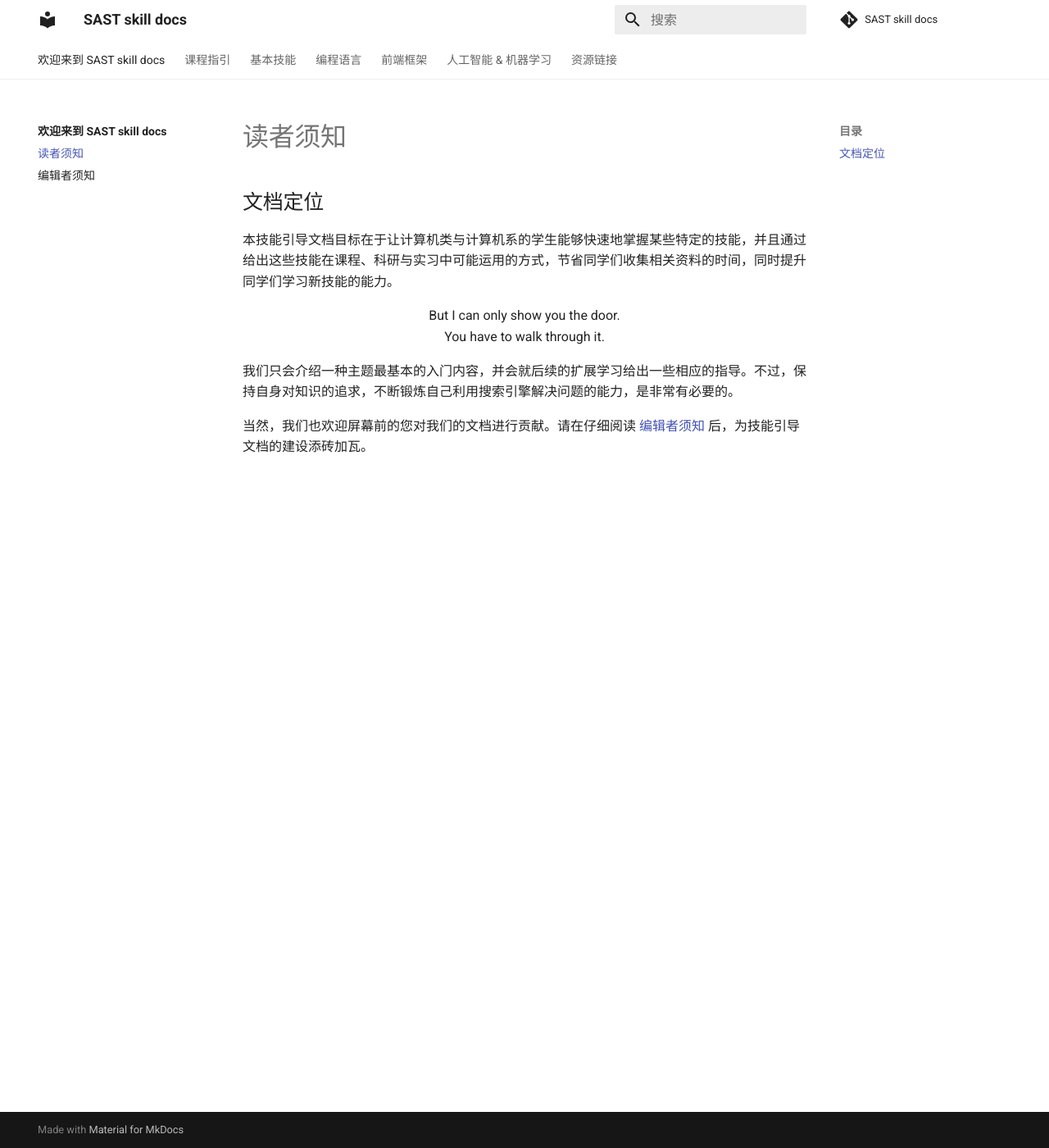
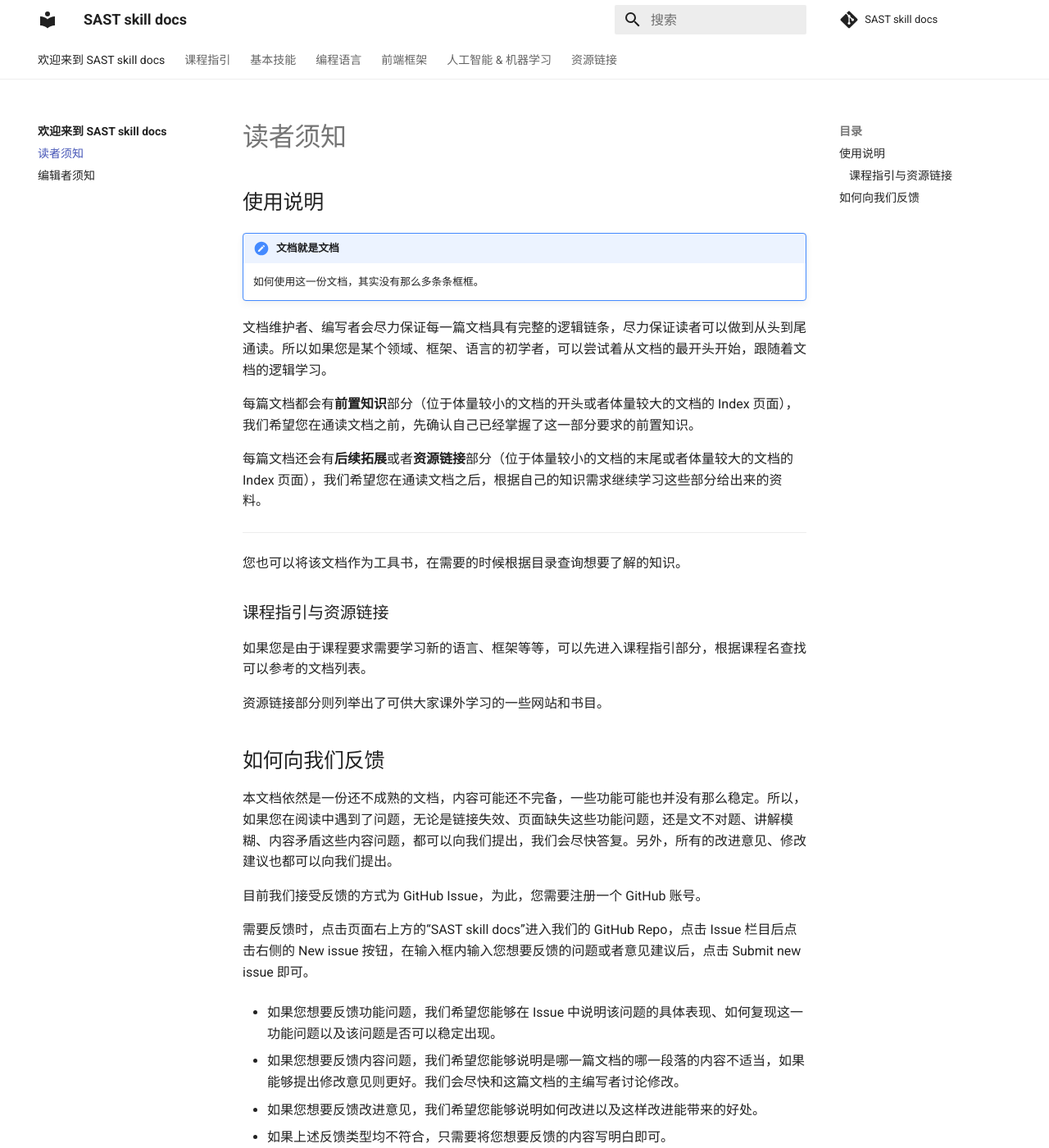
Before and after one commit to SAST-skill-docers/sast-skill-docs, an MkDocs documentation site: the page built from docs/notes/reader.md, in a window 1280 px wide and 1400 px high. Shown: the whole window at 82% size. Built offline with MkDocs 1.6.1 and Material for MkDocs 9.7.7, drawn with Linux system fonts in a browser that asks for light colours; comment, search, counter and statistics services are not loaded; some of the changed text lies outside the part shown.

Commit message:
Add indexes & local build

```diff
--- a/docs/notes/reader.md
+++ b/docs/notes/reader.md
@@ -1,12 +1,41 @@
 # 读者须知
 
-## 文档定位
+## 使用说明
 
-本技能引导文档目标在于让计算机类与计算机系的学生能够快速地掌握某些特定的技能，并且通过给出这些技能在课程、科研与实习中可能运用的方式，节省同学们收集相关资料的时间，同时提升同学们学习新技能的能力。
+!!! note "文档就是文档"
 
-<center>But I can only show you the door.<br/>
- You have to walk through it.</center>
+    如何使用这一份文档，其实没有那么多条条框框。
 
-我们只会介绍一种主题最基本的入门内容，并会就后续的扩展学习给出一些相应的指导。不过，保持自身对知识的追求，不断锻炼自己利用搜索引擎解决问题的能力，是非常有必要的。
+文档维护者、编写者会尽力保证每一篇文档具有完整的逻辑链条，尽力保证读者可以做到从头到尾通读。所以如果您是某个领域、框架、语言的初学者，可以尝试着从文档的最开头开始，跟随着文档的逻辑学习。
 
-当然，我们也欢迎屏幕前的您对我们的文档进行贡献。请在仔细阅读 [编辑者须知](/note/editor) 后，为技能引导文档的建设添砖加瓦。
+每篇文档都会有**前置知识**部分（位于体量较小的文档的开头或者体量较大的文档的 Index 页面），我们希望您在通读文档之前，先确认自己已经掌握了这一部分要求的前置知识。
+
+每篇文档还会有**后续拓展**或者**资源链接**部分（位于体量较小的文档的末尾或者体量较大的文档的 Index 页面），我们希望您在通读文档之后，根据自己的知识需求继续学习这些部分给出来的资料。
+
+---
+
+您也可以将该文档作为工具书，在需要的时候根据目录查询想要了解的知识。
+
+### 课程指引与资源链接
+
+如果您是由于课程要求需要学习新的语言、框架等等，可以先进入课程指引部分，根据课程名查找可以参考的文档列表。
+
+资源链接部分则列举出了可供大家课外学习的一些网站和书目。
+
+## 如何向我们反馈
+
+本文档依然是一份还不成熟的文档，内容可能还不完备，一些功能可能也并没有那么稳定。所以，如果您在阅读中遇到了问题，无论是链接失效、页面缺失这些功能问题，还是文不对题、讲解模糊、内容矛盾这些内容问题，都可以向我们提出，我们会尽快答复。另外，所有的改进意见、修改建议也都可以向我们提出。
+
+目前我们接受反馈的方式为 GitHub Issue，为此，您需要注册一个 GitHub 账号。
+
+需要反馈时，点击页面右上方的“SAST skill docs”进入我们的 GitHub Repo，点击 Issue 栏目后点击右侧的 New issue 按钮，在输入框内输入您想要反馈的问题或者意见建议后，点击 Submit new issue 即可。
+
+- 如果您想要反馈功能问题，我们希望您能够在 Issue 中说明该问题的具体表现、如何复现这一功能问题以及该问题是否可以稳定出现。
+
+- 如果您想要反馈内容问题，我们希望您能够说明是哪一篇文档的哪一段落的内容不适当，如果能够提出修改意见则更好。我们会尽快和这篇文档的主编写者讨论修改。
+
+- 如果您想要反馈改进意见，我们希望您能够说明如何改进以及这样改进能带来的好处。
+
+- 如果上述反馈类型均不符合，只需要将您想要反馈的内容写明白即可。
+
+我们希望通过编写者、读者、维护者的共同努力，打造好这一份技能引导文档，将大家的经验和知识传递下去，为打造 user-friendly 的计算机系而努力。
--- /dev/null
+++ b/requirements.txt
@@ -0,0 +1,6 @@
+mkdocs
+mkdocs-git-authors-plugin
+mkdocs-git-revision-date-localized-plugin
+mkdocs-material
+mkdocs-material-extensions
+mkdocs-minify-plugin
```
Also changed, not shown: docs/ai-ml/index.md (+1 -0 lines), docs/courses/index.md (+1 -1 lines), docs/index.md (+24 -1 lines), docs/notes/editor.md (+64 -25 lines).
